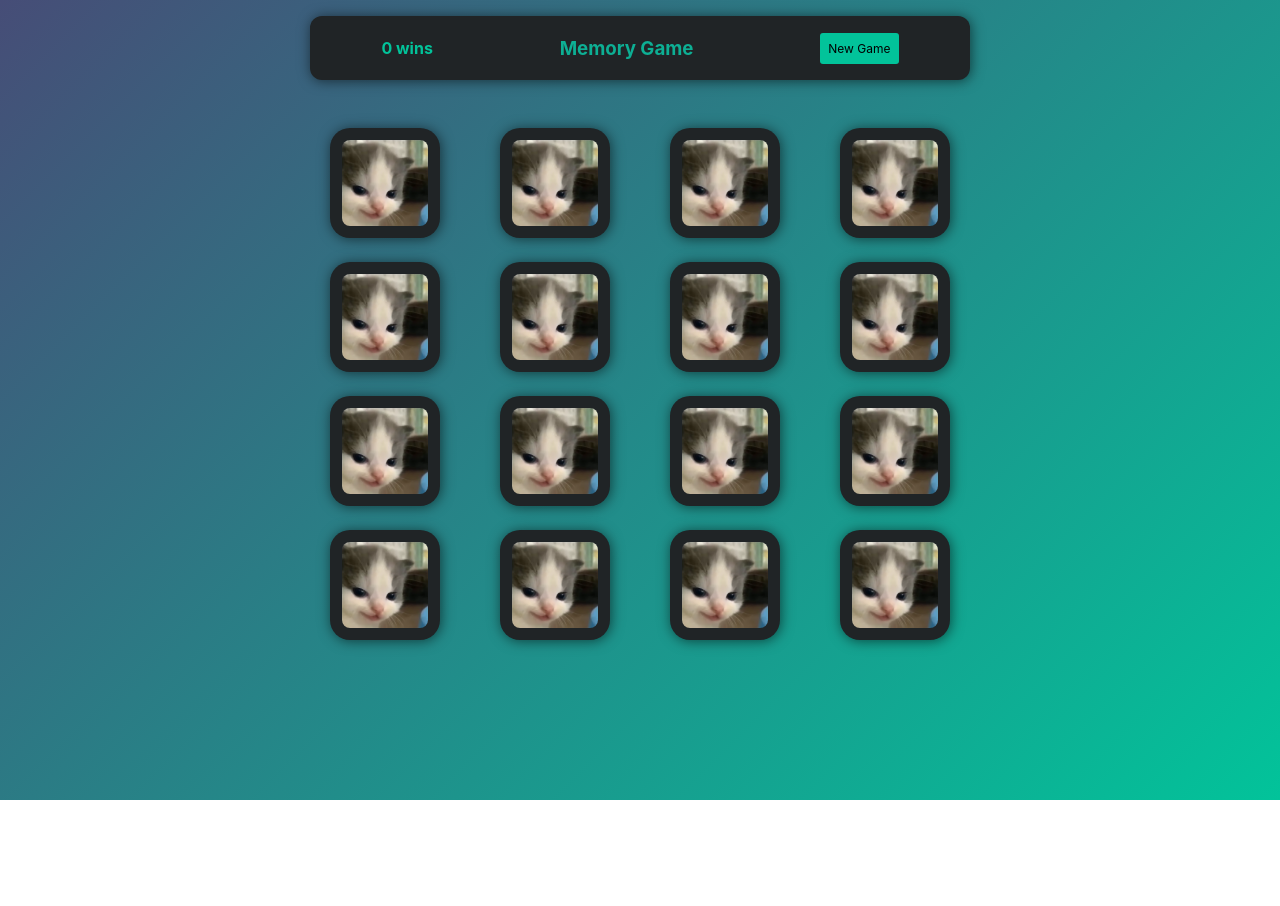
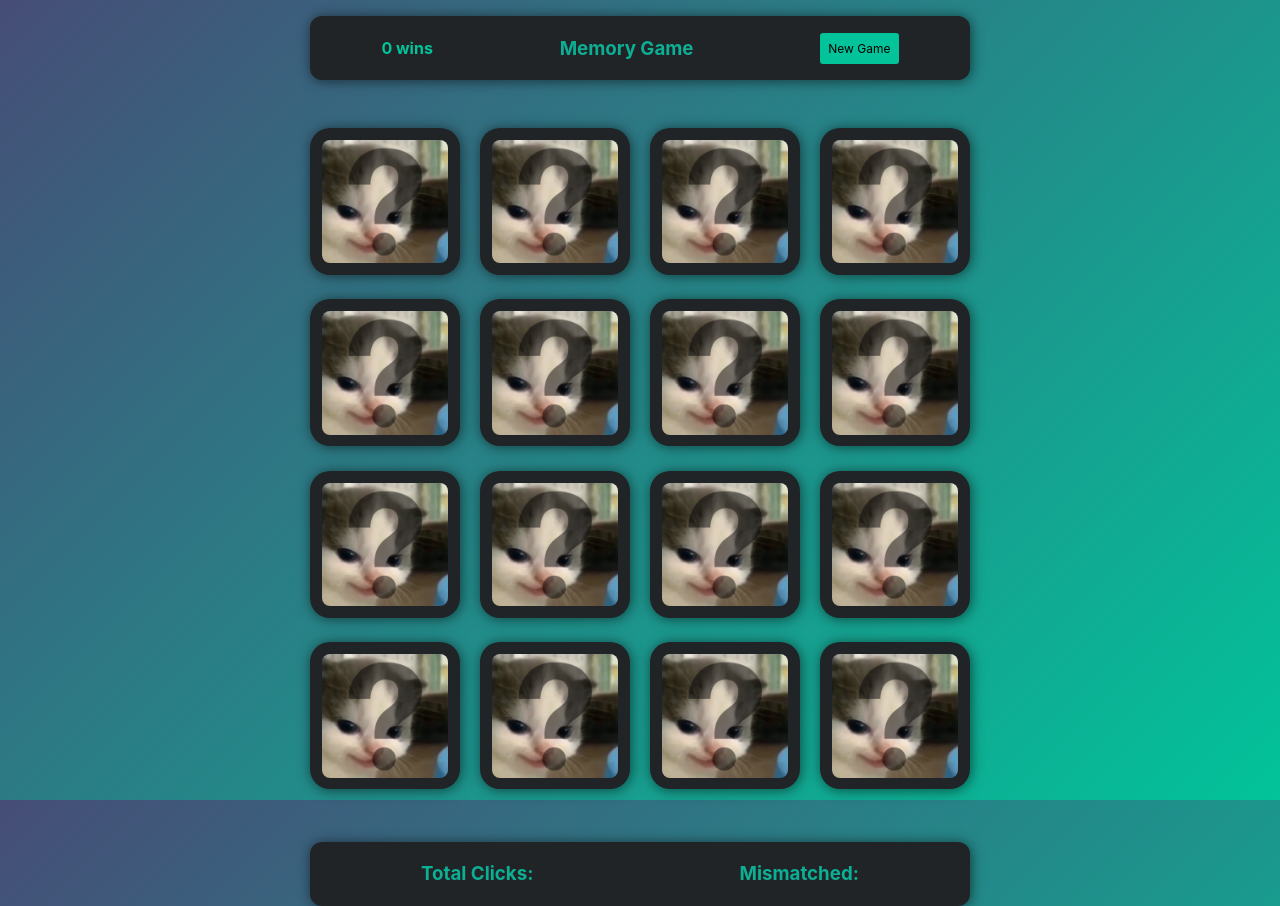
Before and after one commit to AlanCortez1337/Memory-Mania, a React (Vite) app: page / in a window 1280 px wide. Before the commit the page ends 800 px from the top, so only its background shows below. Built offline with nearby package versions, Linux system fonts and the light colour scheme.

Commit message:
so began working on footer still does not pull up

```diff
--- a/src/App.jsx
+++ b/src/App.jsx
@@ -2,6 +2,7 @@ import { useState, useEffect } from 'react'
 import shuffle from './utilities/shuffle'
 import Card from './components/card'
 import Header from './components/header'
+import ScoreBoard from './components/footer'
 import './App.css'
 
 function App() {
@@ -11,6 +12,7 @@ function App() {
   const [pickTwo, setPickTwo] = useState(null);
   const [disabled, setDisabled] = useState(false);
   const [activeGame, setActiveGame] = useState(false);
+  const [revealStats, setRevealStats] = useState(false);
   const [wins, setWins] = useState(0);
 
   const handleClick = (card) => {
@@ -27,6 +29,8 @@ function App() {
 
   const handleReveal = () => {
     setRevealAll(false);
+
+    setRevealStats(true);
     setTimeout(()=>{
       setRevealAll(true);
     }, 1000);
@@ -145,6 +149,7 @@ function App() {
 
         }
       </div>
+        <ScoreBoard revealScore={revealStats}/>
     </div>
   )
 }
--- a/src/components/card.jsx
+++ b/src/components/card.jsx
@@ -1,10 +1,12 @@
+import Cover from '/assests/cardCover.png'
+
 const Card = ({image, selected, active, onClick}) => {
     return(
         <div className={`card ${active ? 'active' : ''}`}>
             <div className={selected && 'selected'}>
                 <img src={image} alt="" className="card-face"/>
 
-                <img src="../assests/test.png" alt="" className="card-back" onClick={onClick}/>
+                <img src={Cover} alt="Cover" className="card-back" onClick={onClick}/>
             </div>
         </div>
     );
--- /dev/null
+++ b/src/components/footer.jsx
@@ -0,0 +1,33 @@
+const ScoreBoard = (revealScore) => {
+
+    return(
+
+        <footer>
+
+            {!revealScore ?
+            <div className="footer-card reveal-stats">
+                <div>
+                    Total Mismatches This game:
+                </div>
+                <div className="total-stats">
+                    <h3>Total Clicks:</h3>
+                    <h3>Mismatched:</h3>
+                </div>
+            </div> :
+
+            <div className="footer-card">
+                <div className="total-stats">
+                    <h3>Total Clicks:</h3>
+                    <h3>Mismatched:</h3>
+                </div>
+            </div>
+            }
+
+
+
+
+        </footer>
+    );
+};
+
+export default ScoreBoard;
--- a/src/index.css
+++ b/src/index.css
@@ -114,8 +114,8 @@ button {
 }
 
 .card img {
-  width: 110px;
-  height: 110px;
+  width: 100%;
+    height: 100%;
   border-radius: 20px;
 }
 .card-face,
@@ -152,6 +152,39 @@ button {
     transform: scale(1);
   }
 }
+/* ========= Footer ===================== */
+.hidden {
+  display: none;
+}
+
+.footer-card {
+  display: flex;
+  align-items: center;
+  justify-content: center;
+  flex-direction: column;
+  /* position: relative; */
+  /* top: 100px; */
+  height: 4rem;
+  width: 100%;
+  padding: 0.5rem;
+
+  background: var(--card);
+  box-shadow: var(--shadow);
+  border-radius: var(--radius);
+  animation: var(--card-enter);
+}
+
+.total-stats {
+  display: flex;
+  justify-content: space-around;
+  align-items: center;
+  width: 100%;
+}
+
+.reveal-stats {
+  height: 6rem;
+  gap: 20px
+}
 
 /* ========= Mobile ===================== */
 @media screen and (max-width: 720px) {
@@ -176,8 +209,8 @@ button {
   }
 
   .card img {
-    width: 80px;
-    height: 80px;
+    width: 100%;
+    height: 100%;
   }
 
   .card-face,
```
Also changed, not shown: public/assests/cardCover.png (added), public/assests/test.PNG (deleted).
